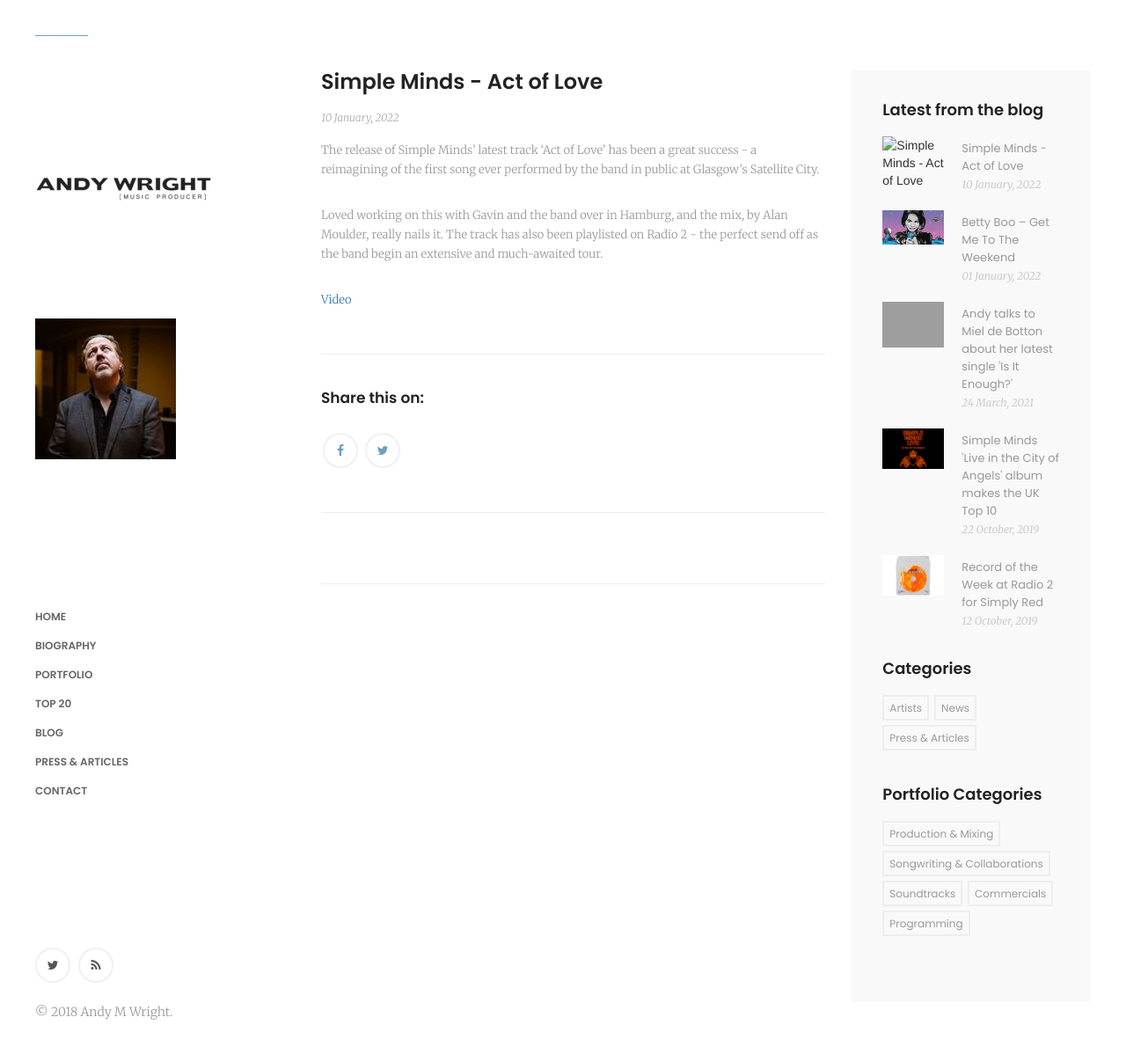
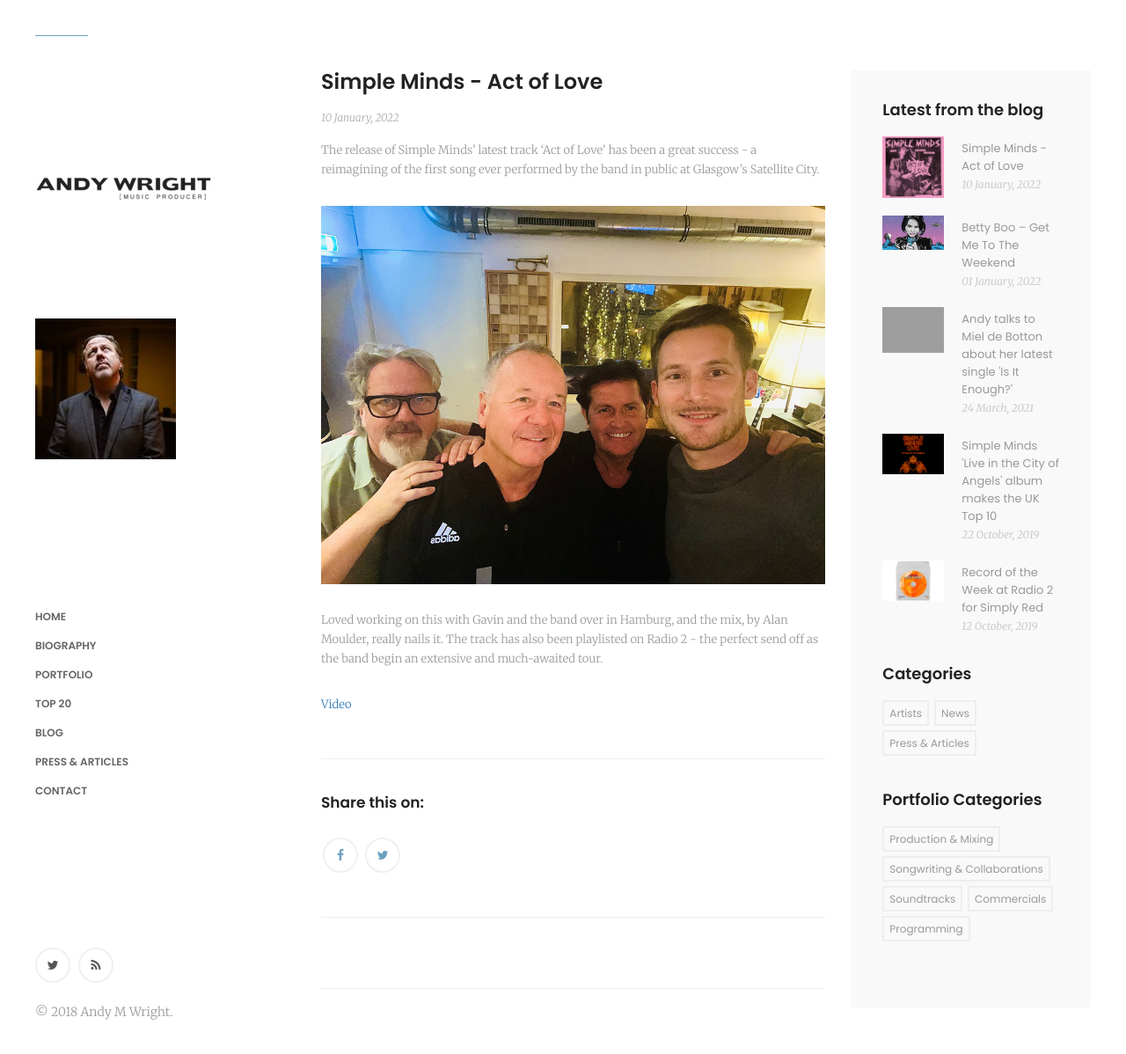
Before and after one commit to andywrightmusic/andywrightmusic.github.io, a Jekyll site: the page built from collections/_posts/2022-01-10-simple-minds-act-of-love.md, in a window 1280 px wide and 1245 px high. Shown: the top 1198 px of the window at 88% size. Built offline with Jekyll 4.4.1, drawn with Linux system fonts in a browser that asks for light colours; comment, search, counter and statistics services are not loaded; grey boxes are pictures that could not be loaded.

Commit message:
commit new posts

```diff
--- a/collections/_posts/2022-01-10-simple-minds-act-of-love.md
+++ b/collections/_posts/2022-01-10-simple-minds-act-of-love.md
@@ -6,12 +6,16 @@
 thumb: /assets/img/posts/act-of-love-single-cover.jpg
 tags: []
 keywords: []
-image: /assets/img/posts/andy-and-simple-minds-in-hamburg.jpg
+image: /assets/img/posts/andy-and-simple-minds-in-hamburg.JPG
 ---
 
 The release of  Simple Minds’ latest track ‘Act of Love’ has been a great success - a reimagining of the first song ever performed by the band in public at Glasgow’s Satellite City.
 
+![](/assets/img/posts/andy-and-simple-minds-in-hamburg.jpg)
+
 Loved working on this with Gavin and the band over in Hamburg, and the mix, by Alan Moulder, really nails it. The track has also been playlisted on Radio 2 - the perfect send off as the band begin an extensive and much-awaited tour.
 
 
+
+
 [Video](https://www.youtube.com/watch?v=-0j-kerM8m8)
```
Also changed, not shown: collections/_posts/2022-01-01-betty-boo–get-me-to-the-weekend.md (+3 -0 lines), assets/img/posts/act-of-love-single-cover.jpeg (deleted), assets/img/posts/act-of-love-single-cover.jpg (added).
